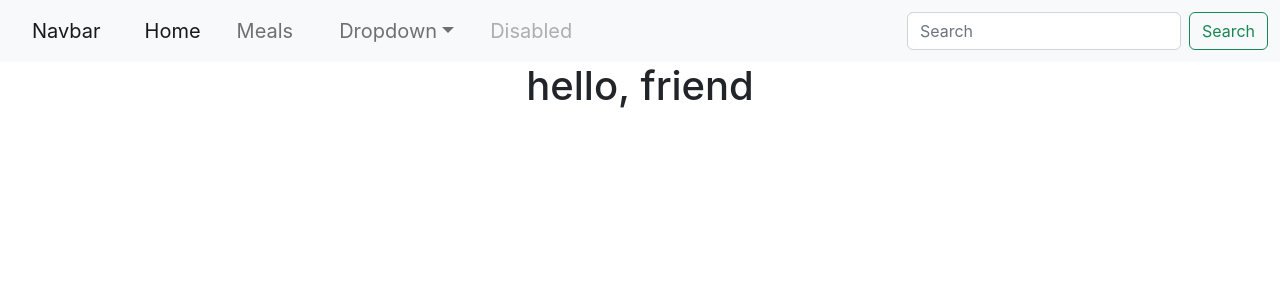
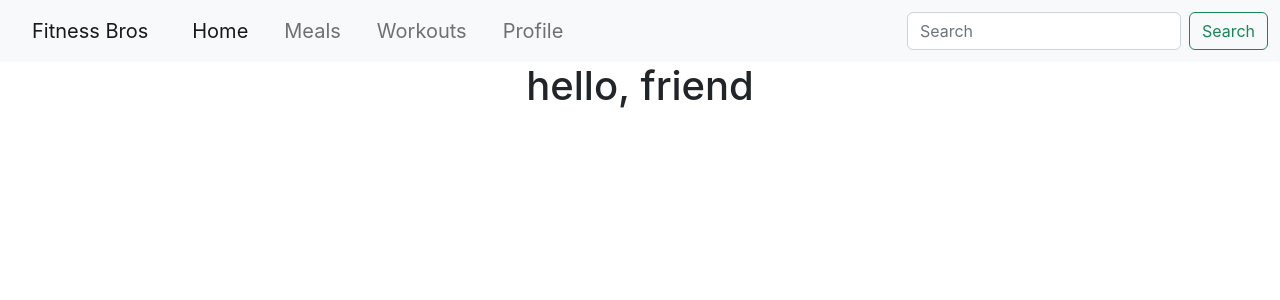
Before and after one commit to therealOfarah/fitness-bro-front-end, a React (Create React App) app: page / in a window 1280 px wide. Shown: the top 300 px of the page. Built offline with nearby package versions, Linux system fonts and the light colour scheme; no server answers.

Commit message:
navbar complete

```diff
--- a/src/components/NavBar/NavBar.jsx
+++ b/src/components/NavBar/NavBar.jsx
@@ -22,31 +22,23 @@ const NavBar = ({ user, handleLogout }) => {
       :
         <nav class="navbar navbar-expand-lg bg-light">
           <div class="container-fluid">
-            <a class="navbar-brand" href="#">Navbar</a>
+            <a class="navbar-brand" href="/">Fitness Bros</a>
             <button class="navbar-toggler" type="button" data-bs-toggle="collapse" data-bs-target="#navbarSupportedContent" aria-controls="navbarSupportedContent" aria-expanded="false" aria-label="Toggle navigation">
               <span class="navbar-toggler-icon"></span>
             </button>
             <div class="collapse navbar-collapse" id="navbarSupportedContent">
               <ul class="navbar-nav me-auto mb-2 mb-lg-0">
                 <li class="nav-item">
-                  <a class="nav-link active" aria-current="page" href="#">Home</a>
+                  <a class="nav-link active" aria-current="page" href="/">Home</a>
                 </li>
                 <li class="nav-item">
                   <a class="nav-link" href="/meals">Meals</a>
                 </li>
-                <li class="nav-item dropdown">
-                  <a class="nav-link dropdown-toggle" href="#" id="navbarDropdown" role="button" data-bs-toggle="dropdown" aria-expanded="false">
-                    Dropdown
-                  </a>
-                  <ul class="dropdown-menu" aria-labelledby="navbarDropdown">
-                    <li><a class="dropdown-item" href="#">Action</a></li>
-                    <li><a class="dropdown-item" href="#">Another action</a></li>
-                    <li><hr class="dropdown-divider" /></li>
-                    <li><a class="dropdown-item" href="#">Something else here</a></li>
-                  </ul>
+                <li class="nav-item">
+                  <a class="nav-link" href="/workouts">Workouts</a>
                 </li>
                 <li class="nav-item">
-                  <a class="nav-link disabled">Disabled</a>
+                  <a class="nav-link" href="/profile">Profile</a>
                 </li>
               </ul>
               <form class="d-flex" role="search">
```
